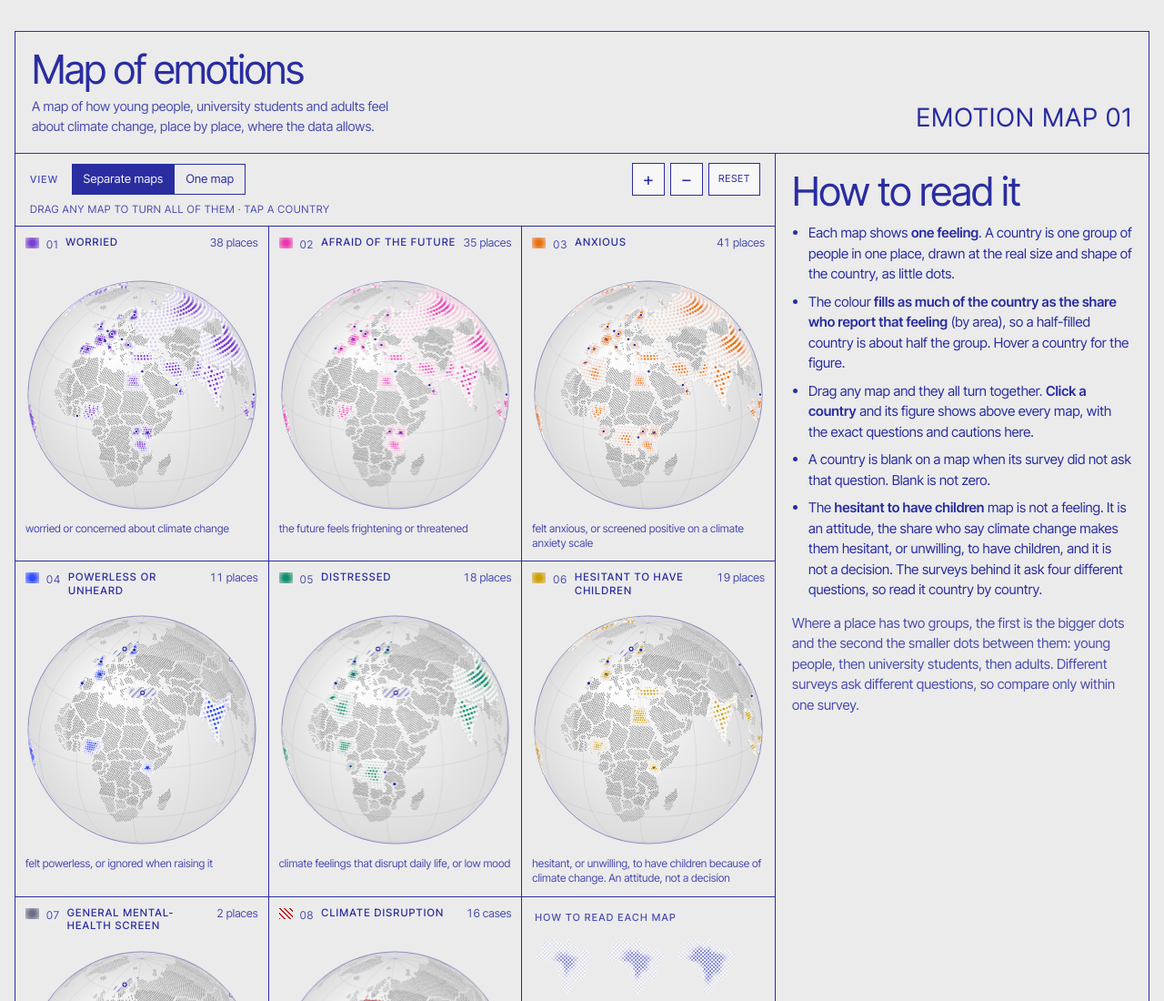
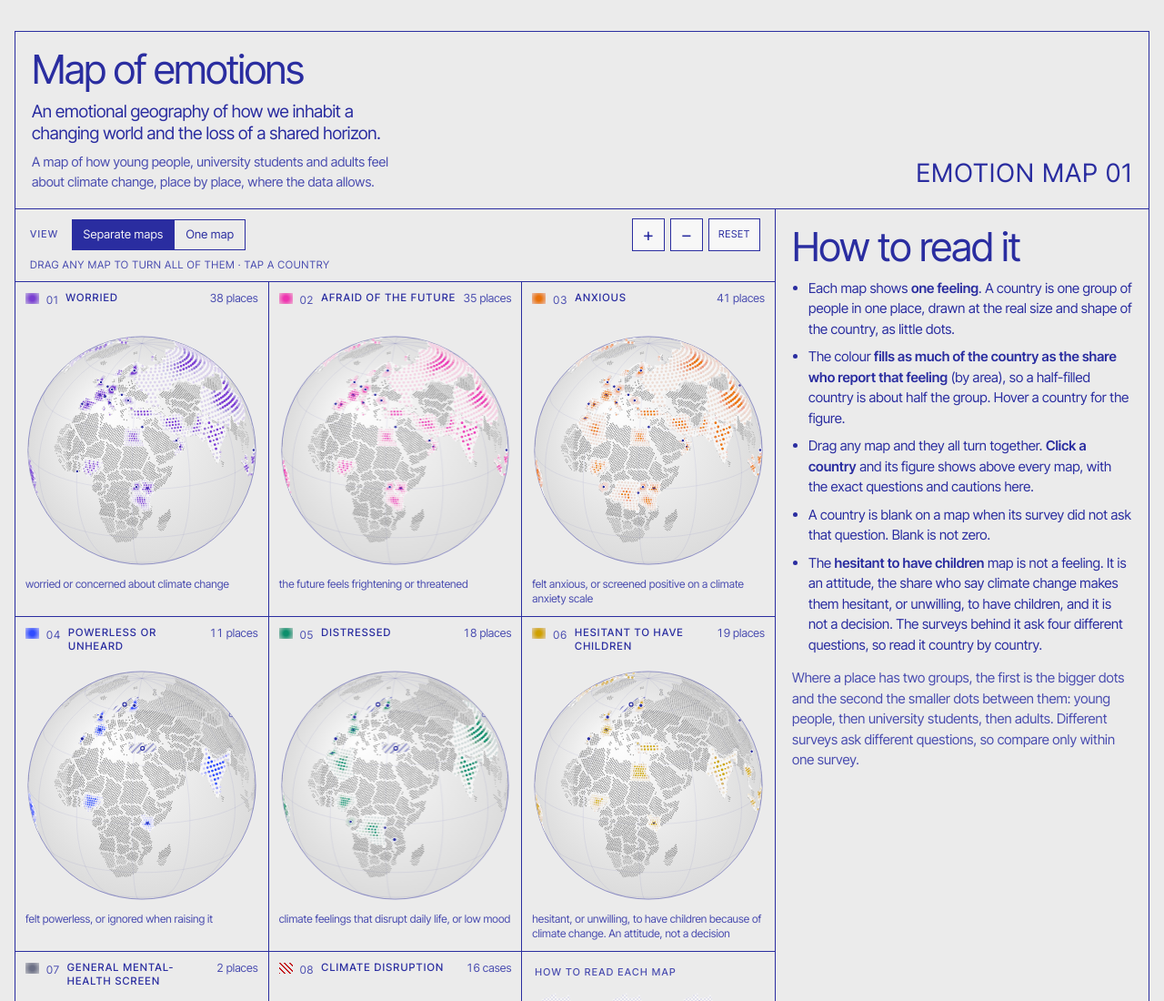
Before and after one commit to inesmartinho/climate-anxiety, a plain HTML site: page index.html in a window 1280 px wide. Shown: the top 1100 px of the page at 91% size. Drawn offline with Linux system fonts and the light colour scheme; animation ran at ten frames a second.

Commit message:
Add the solastalgia phrase as the page subtitle
Co-Authored-By: Claude Sonnet 5.5 <noreply@anthropic.com>
Claude-Session: https://claude.ai/code/session_0182cneZmpmnKmntiUxtqMNn

```diff
--- a/index.html
+++ b/index.html
@@ -9,6 +9,7 @@ body{margin:0;background:var(--bg);color:var(--ink);font:400 16px/1.5 "Inter Tig
 .wrap{max-width:1260px;margin:0 auto;padding:clamp(14px,3vw,34px) 0 64px}
 h1,h2,h3{font-family:"Inter Tight","Helvetica Neue",Helvetica,Arial,sans-serif;font-weight:400;letter-spacing:-.02em;margin:0}
 h1{font-size:clamp(30px,4.6vw,44px);line-height:1.05;letter-spacing:-.03em}
+.sub.lead{font-size:19px;color:var(--ink);max-width:46ch;line-height:1.3;margin-top:.6em;letter-spacing:-.01em}
 .sub{font-size:14.5px;color:var(--mut);margin:.5em 0 0;max-width:60ch;text-wrap:balance}
 /* ruled sheet: every panel is separated by a 1px blue line */
 .sheet{border:1px solid var(--ink);display:flex;flex-direction:column;gap:1px;background:var(--ink)}
@@ -154,6 +155,7 @@ ul.lim2{padding-left:18px;margin:0}ul.lim2 li{margin:0 0 9px;font-size:14.5px}
 <div class="sheet">
   <header class="cell hd">
     <div><h1>Map of emotions</h1>
+    <p class="sub lead">An emotional geography of how we inhabit a changing world and the loss of a shared horizon.</p>
     <p class="sub">A map of how young people, university students and adults feel about climate change, place by place, where the data allows.</p></div>
     <span class="no">Emotion map 01</span>
   </header>
@@ -944,5 +946,3 @@ if(document.fonts&&document.fonts.load)Promise.all([document.fonts.load('500 12p
 requestAnimationFrame(frame);
 })();
 </script>
-
-<!-- redeployed 2026-11-18 12:08 -->
```
